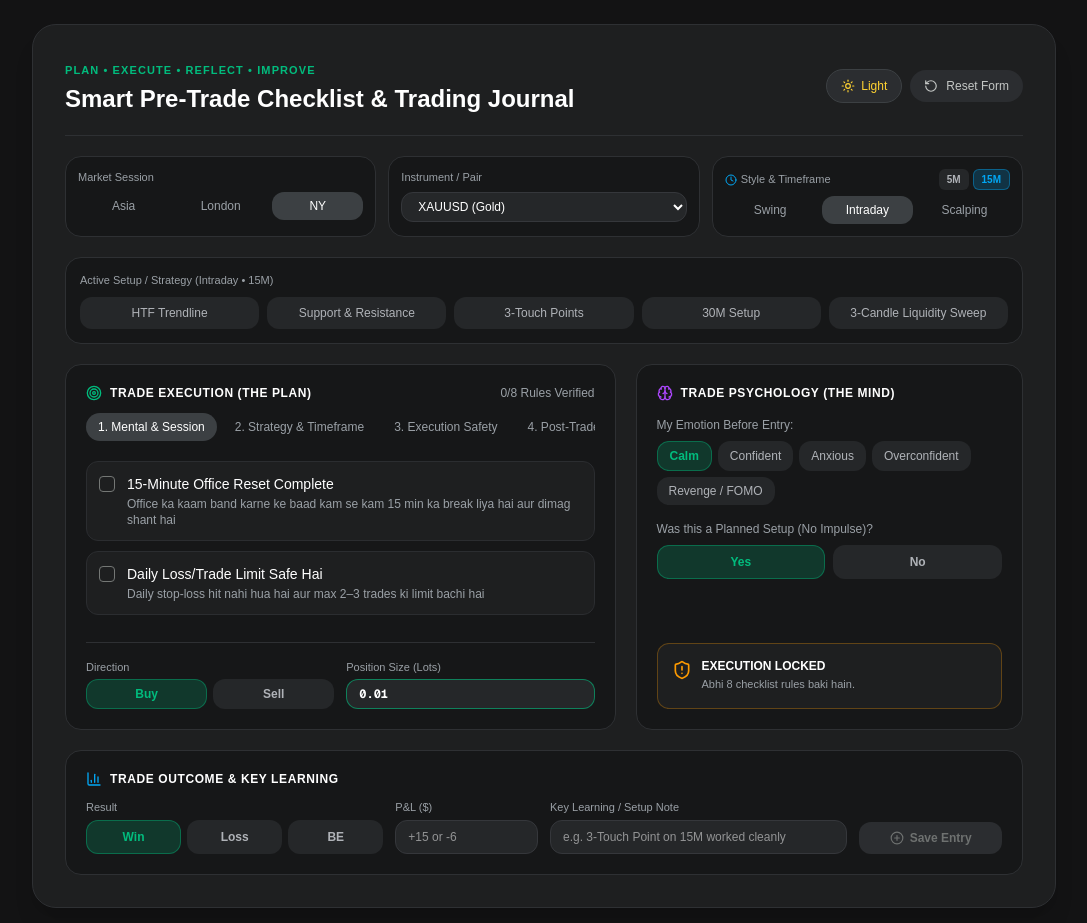
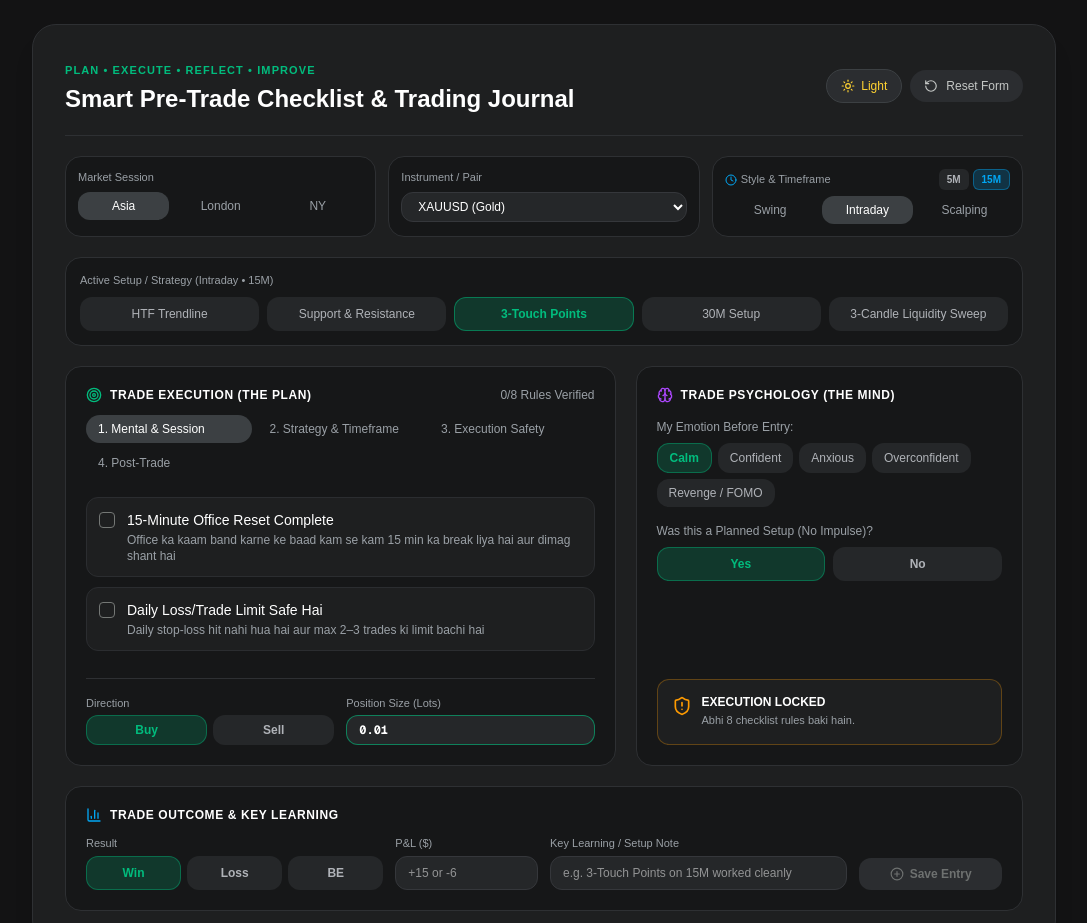
Before and after one commit to rehaanmalik0722/trading-checklist, a Next.js app: page / in a window 1280 px wide. Shown: the top 923 px of the page, without its empty margins (96-1183 px from the left). Built offline with nearby package versions, Linux system fonts and the light colour scheme.

Commit message:
Update message

```diff
--- a/components/PreTradeChecklist.jsx
+++ b/components/PreTradeChecklist.jsx
@@ -106,6 +106,25 @@ const EMOTIONS = [
   { label: "Revenge / FOMO", safe: false },
 ];
 
+function getCurrentSessionIST() {
+  // Current IST time nikalne ke liye
+  const now = new Date();
+  const istString = now.toLocaleString("en-US", { timeZone: "Asia/Kolkata" });
+  const istDate = new Date(istString);
+  const totalMinutes = istDate.getHours() * 60 + istDate.getMinutes();
+
+  // 05:30 AM (330 min) se 01:30 PM (810 min) -> Asia
+  if (totalMinutes >= 330 && totalMinutes < 810) {
+    return "Asia";
+  }
+  // 01:30 PM (810 min) se 06:30 PM (1110 min) -> London
+  if (totalMinutes >= 810 && totalMinutes < 1110) {
+    return "London";
+  }
+  // 06:30 PM (1110 min) se 05:30 AM -> NY
+  return "NY";
+}
+
 export default function PreTradeChecklist() {
   const [darkMode, setDarkMode] = useState(true);
   const [checkedItems, setCheckedItems] = useState({});
@@ -114,15 +133,29 @@ export default function PreTradeChecklist() {
   const [isLoaded, setIsLoaded] = useState(false);
 
   // Market & Timeframe State
-  const [session, setSession] = useState("NY");
+  const [session, setSession] = useState("Asia");
+
+  useEffect(() => {
+    // App load hote hi current IST session set karein
+    setSession(getCurrentSessionIST());
+
+    // Har 1 minute me check karein taaki session change hone par auto-switch ho jaye
+    const interval = setInterval(() => {
+      setSession(getCurrentSessionIST());
+    }, 60000);
+
+    return () => clearInterval(interval);
+  }, []);
   const [pair, setPair] = useState("XAUUSD");
   const [tradeStyle, setTradeStyle] = useState("Intraday");
   const [timeframe, setTimeframe] = useState("15M");
 
   // Strategy & Execution State
-  const [strategy, setStrategy] = useState("3-Touch Point");
+  const [strategy, setStrategy] = useState("3-Touch Points");
   const [direction, setDirection] = useState("BUY");
   const [lotSize, setLotSize] = useState("0.01");
+  const [riskAmount, setRiskAmount] = useState("2"); // Default $2 risk on 0.01 lot
+  const [targetRR, setTargetRR] = useState("1:2");   // Minimum 1:1.5 or 1:2 R:R
 
   // Psychology State
   const [emotion, setEmotion] = useState("Calm");
@@ -506,7 +539,7 @@ export default function PreTradeChecklist() {
                 </div>
 
                 {/* Category Tabs */}
-                <div className="flex items-center gap-1.5 overflow-x-auto pb-2 mb-3 no-scrollbar">
+                <div className="grid grid-cols-3 gap-1.5 mb-3 pb-2 mb-3 no-scrollbar">
                   {CATEGORIES.map((category) => {
                     const isActive = activeCategory === category;
                     const catItems = CHECKLIST_DATA.filter(
```
